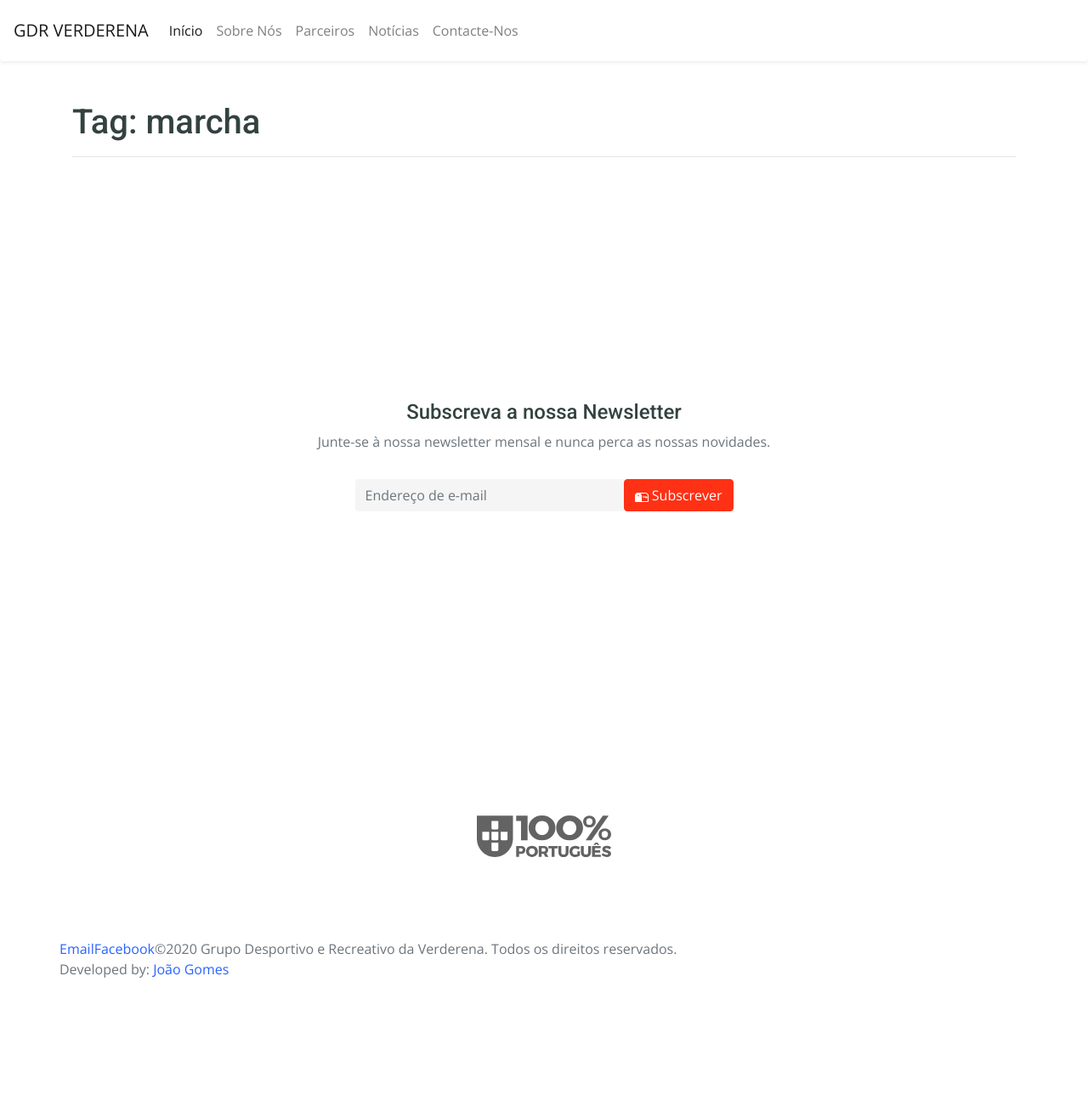
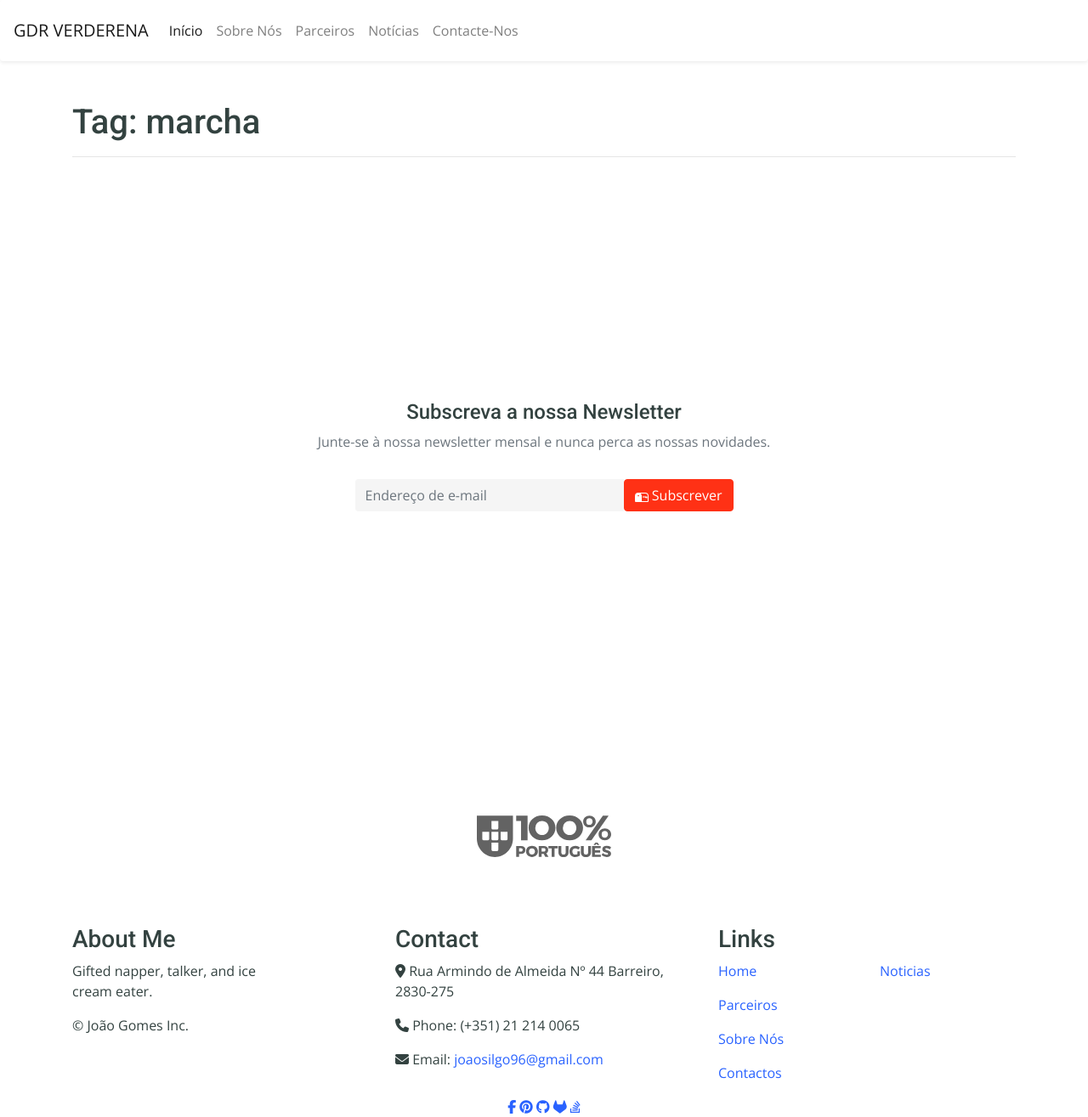
Before and after one commit to GDR-Verderena/gdr-verderena.github.io, a Jekyll site: the page built from tag/marcha.md, in a window 1280 px wide. Shown: the whole page at 85% size. Built offline with Jekyll 4.4.1, drawn with Linux system fonts in a browser that asks for light colours; nearby versions of some CDN libraries; library files that are not in the unit come from our copies; before the commit the page ends 1169 px from its top, so only the background shows below that.

Commit message:
Update default.html

```diff
--- a/_layouts/default.html
+++ b/_layouts/default.html
@@ -138,6 +138,79 @@
 
 
 
+
+
+
+
+
+<footer>
+  <div class="footer-top">
+    <div class="container">
+      <div class="row">
+        <div class="col-md-3 footer-about wow fadeInUp animated" style="visibility: visible; animation-name: fadeInUp;">
+          <h3>About Me</h3>
+          <p>
+            Gifted napper, talker, and ice cream eater.
+          </p>
+          <p>© João Gomes Inc.</p>
+        </div>
+        <div class="col-md-4 offset-md-1 footer-contact wow fadeInDown animated" style="visibility: visible; animation-name: fadeInDown;">
+          <h3>Contact</h3>
+          <p><i class="fas fa-map-marker-alt"></i> Rua Armindo de Almeida Nº 44
+Barreiro, 2830-275</p>
+          <p><i class="fas fa-phone"></i> Phone: (+351) 21 214 0065</p>
+          <p><i class="fas fa-envelope"></i> Email: <a href="mailto:joaosilgo96@gmail.com">joaosilgo96@gmail.com</a>
+          </p>
+          <!-- <p><i class="fab fa-skype"></i> Skype: you_online</p> -->
+        </div>
+        <div class="col-md-4 footer-links wow fadeInUp animated" style="visibility: visible; animation-name: fadeInUp;">
+          <div class="row">
+            <div class="col">
+              <h3>Links</h3>
+            </div>
+          </div>
+          <div class="row">
+            <div class="col-md-6">
+              <p><a class="scroll-link" href="#page-top">Home</a></p>
+              <p><a href="#contact">Parceiros</a></p>
+              <p><a href="#services">Sobre Nós</a></p>
+              <p><a href="projects.html">Contactos</a></p>
+            </div>
+            <div class="col-md-6">
+              <p><a href="resume.html">Noticias</a></p>
+              <!-- <p><a href="#">Affiliates</a></p>
+                                <p><a href="#">Terms</a></p> -->
+            </div>
+          </div>
+        </div>
+      </div>
+    </div>
+  </div>
+  <div class="footer-bottom text-center">
+    <div class="container">
+      <div class="row">
+        <div class="col footer-social">
+          <a href="https://www.facebook.com/joaosilgo" target="_blank">
+            <i class="fab fa-facebook-f"></i></a>
+          <a href="https://www.pinterest.pt/joaosilgo96/" target="_blank">
+            <i class="fab fa-pinterest"></i></a>
+          <a href="https://github.com/Joaosilgo/" target="_blank">
+            <i class="fab fa-github"></i></a>
+          <a href="https://gitlab.com/Joaosilgo/" target="_blank">
+            <i class="fab fa-gitlab"></i></a>
+          <a href=" https://pt.stackoverflow.com/users/179002/joao-gomes" target="_blank">
+            <i class="fab fa-stack-overflow"></i></a>
+
+        </div>
+      </div>
+    </div>
+  </div>
+</footer>
+
+
+
+  <!--
+
   <footer class="footer mt-auto py-3">
   <div class="container">
     <div class="row">
@@ -161,6 +234,8 @@
   </div>
 </footer>
 
+-->
+
 
 
   <!-- Compiled and minified JavaScript -->
```
